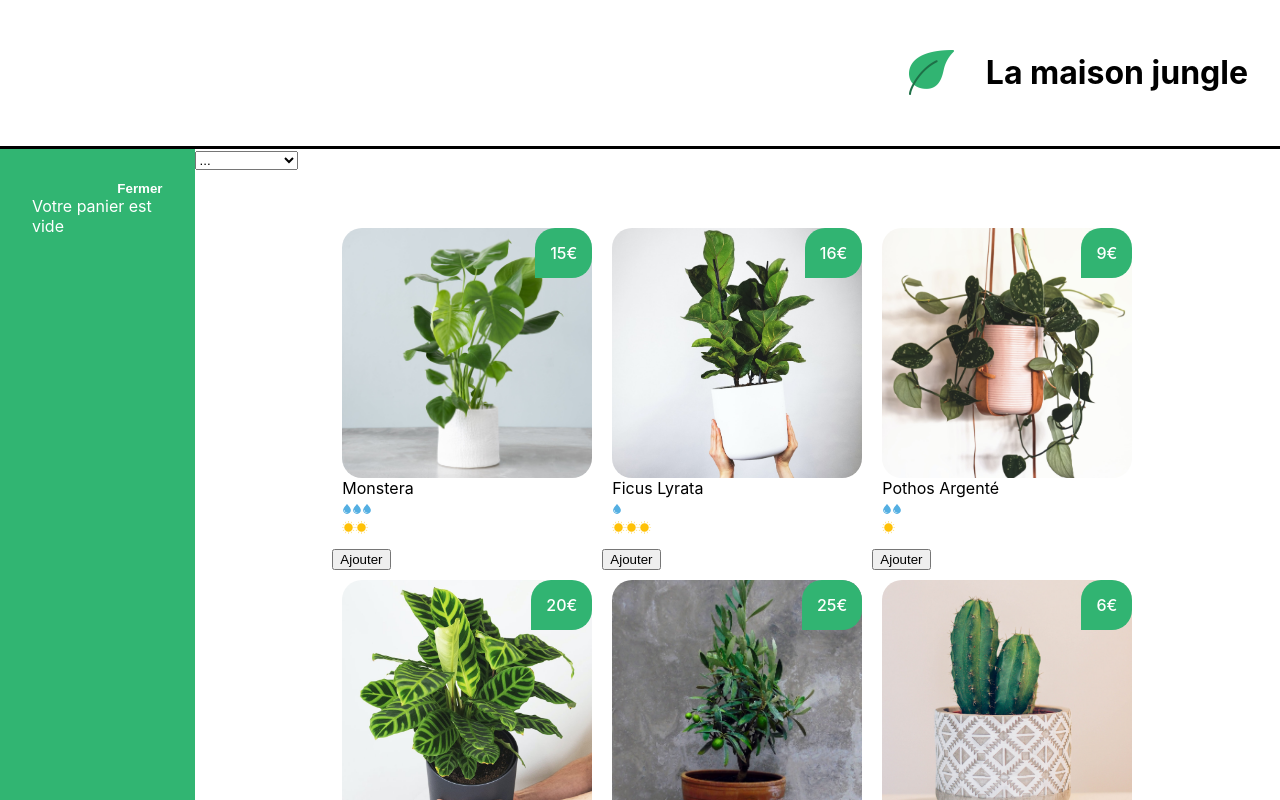
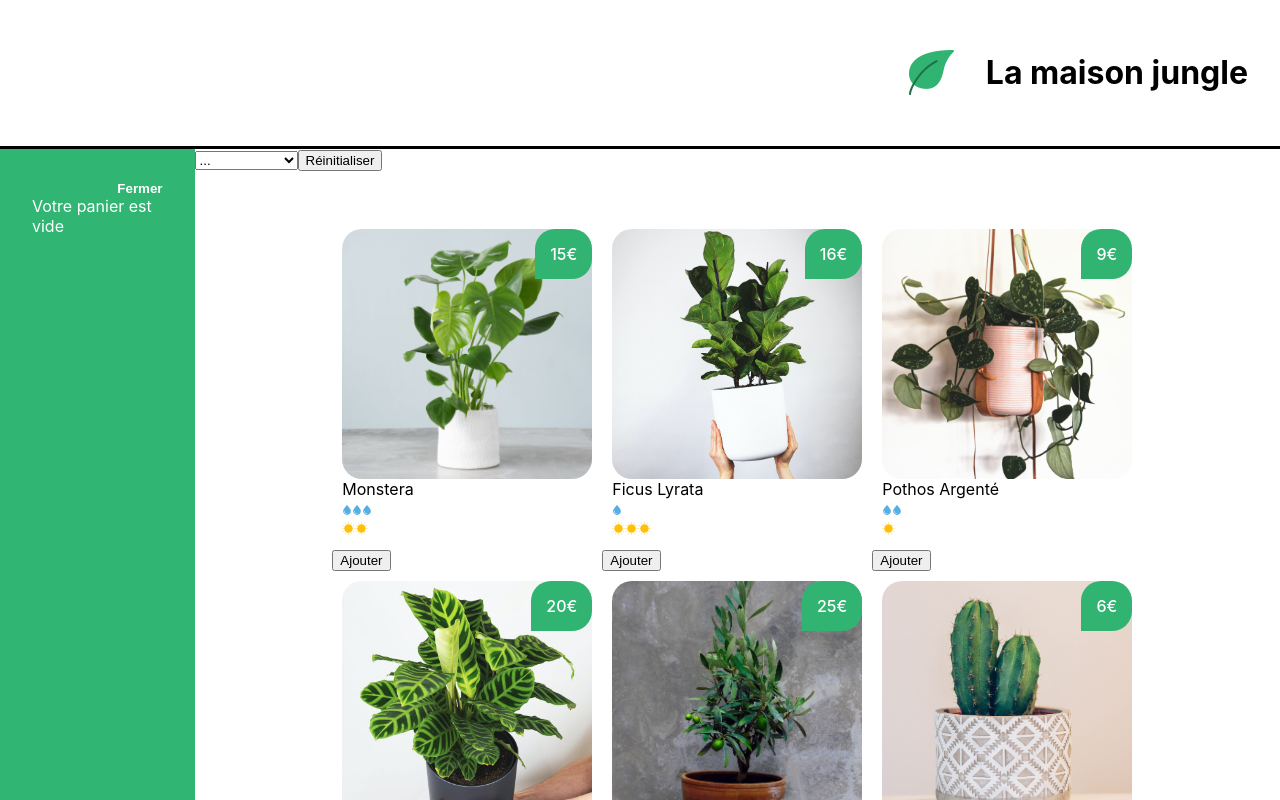
Before and after one commit to jpthibault20/la-maison-jungle, a React (Create React App) app: page / in a window 1280 px wide. Shown: the top 800 px of the page. Built offline with nearby package versions, Linux system fonts and the light colour scheme.

Commit message:
exercice btn

```diff
--- a/src/components/Categorie.js
+++ b/src/components/Categorie.js
@@ -14,10 +14,11 @@ function Categorie({categorie, updateCategorie}) {
 
     return (
         <div>
-            <select name='categorie_' id='categoriePlante' onChange={handleInput}>
+            <select name='categorie_' id='categoriePlante' onChange={handleInput} value={categorie}>
                 <option value='default'>...</option>
                 {categories.map((cat) => (<option value={cat}>{cat}</option>))}
             </select>
+            <button onClick={() => updateCategorie('default')}>Réinitialiser</button>
         </div>
     )
 
```
Also changed, not shown: 1 other file (tests, documents, lock files or other folders).
